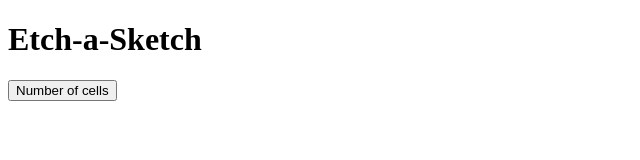
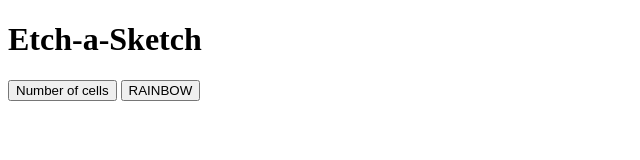
Before and after one commit to Bradley-Hill/Etch-a-Sketch, a plain HTML site: page index.html in a window 1280 px wide. Shown: the whole page, without its empty margins (0-640 px from the left). Drawn offline with Linux system fonts and the light colour scheme.

Commit message:
added comments and RAINBOW button function

```diff
--- a/index.html
+++ b/index.html
@@ -10,6 +10,7 @@
   <body>
     <h1>Etch-a-Sketch</h1>
     <button id="numButton">Number of cells</button>
+    <button id="rainbowButton">RAINBOW</button>
     <div id="container"></div>
   </body>
   <script defer src="script.js"></script>
```
